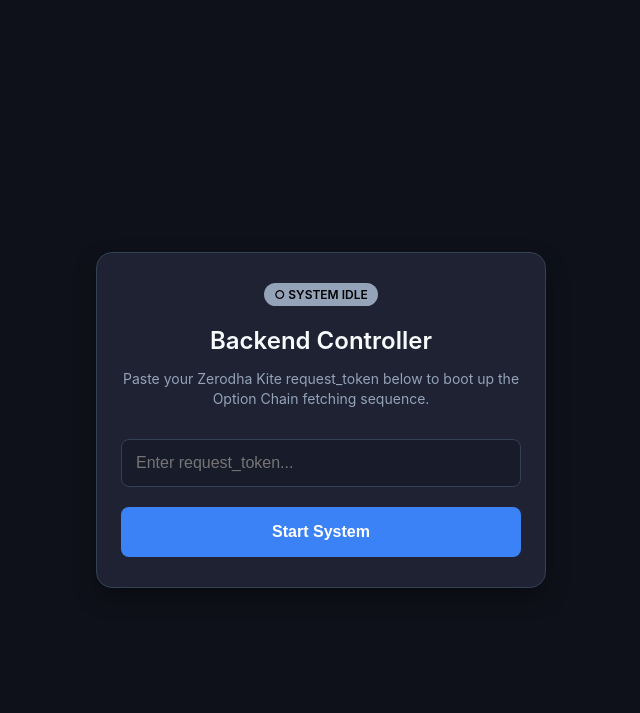
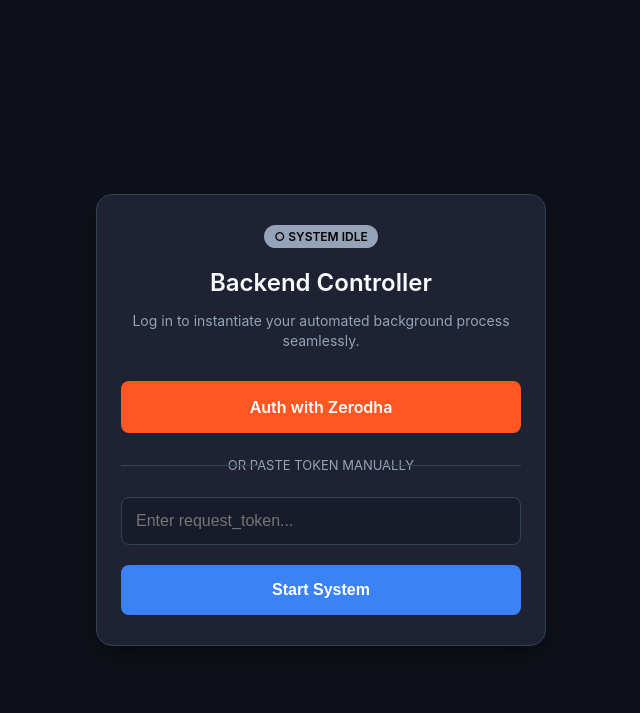
Before and after one commit to forambhuva96-oss/kite-option-chain, a FastAPI app: page / in a window 1280 px wide. Shown: the top 713 px of the page, without its empty margins (319-959 px from the left). Run offline with FastAPI, Linux system fonts and the light colour scheme.

Commit message:
Enhance UI: Added native Zerodha Auth OAuth Button and automated redirect handling logic.

```diff
--- a/main.py
+++ b/main.py
@@ -38,11 +38,17 @@ templates = Jinja2Templates(directory="templates")
 @app.get("/", response_class=HTMLResponse)
 async def serve_mobile_controller(request: Request):
     status = background_task.get_system_status()
-    return templates.TemplateResponse("mobile_login.html", {
-        "request": request,
-        "active": status["active"],
-        "last_updated": status["last_updated"]
-    })
+    # Pull KITE_API_KEY directly from environment for frontend integration
+    kite_api_key = os.getenv("KITE_API_KEY", "")
+    return templates.TemplateResponse(
+        request=request,
+        name="mobile_login.html",
+        context={
+            "active": status["active"],
+            "last_updated": status["last_updated"],
+            "kite_api_key": kite_api_key
+        }
+    )
 
 @app.post("/login")
 async def process_login(request_token: str = Form(...)):
--- a/templates/mobile_login.html
+++ b/templates/mobile_login.html
@@ -96,6 +96,50 @@
             background-color: var(--primary-hover);
         }
 
+        .btn-zerodha {
+            display: block;
+            width: 100%;
+            padding: 16px;
+            border-radius: 8px;
+            background-color: #ff5722;
+            color: white;
+            font-size: 16px;
+            font-weight: 600;
+            text-align: center;
+            text-decoration: none;
+            box-sizing: border-box;
+            transition: background-color 0.2s, opacity 0.2s;
+            margin-bottom: 20px;
+        }
+
+        .btn-zerodha:hover {
+            background-color: #f4511e;
+        }
+
+        .btn-zerodha.disabled {
+            opacity: 0.7;
+            pointer-events: none;
+        }
+
+        .divider {
+            text-align: center;
+            color: var(--text-muted);
+            font-size: 13px;
+            margin: 24px 0;
+            position: relative;
+        }
+
+        .divider::before, .divider::after {
+            content: "";
+            position: absolute;
+            top: 50%;
+            width: 35%;
+            height: 1px;
+            background-color: var(--border);
+        }
+        .divider::before { left: 0; }
+        .divider::after { right: 0; }
+
         #status-box {
             margin-top: 20px;
             padding: 12px;
@@ -149,7 +193,13 @@
         </div>
 
         <h1>Backend Controller</h1>
-        <p class="subtitle">Paste your Zerodha Kite request_token below to boot up the Option Chain fetching sequence.</p>
+        <p class="subtitle">Log in to instantiate your automated background process seamlessly.</p>
+
+        {% if not active %}
+            <a href="https://kite.trade/connect/login?api_key={{ kite_api_key }}&v=3" class="btn-zerodha" id="zerodha-btn">Auth with Zerodha</a>
+
+            <div class="divider">OR PASTE TOKEN MANUALLY</div>
+        {% endif %}
 
         <form id="token-form">
             <div class="form-group">
@@ -162,14 +212,16 @@
     </div>
 
     <script>
-        document.getElementById('token-form').addEventListener('submit', async (e) => {
-            e.preventDefault();
+        const btn = document.getElementById('submit-btn');
+        const tokenInput = document.getElementById('request_token');
+        const statusBox = document.getElementById('status-box');
+        const form = document.getElementById('token-form');
+        const zerodhaBtn = document.getElementById('zerodha-btn');
 
-            const btn = document.getElementById('submit-btn');
-            const token = document.getElementById('request_token').value;
-            const statusBox = document.getElementById('status-box');
-
-            btn.textContent = 'Authenticating...';
+        // Function wrapper for logging processing
+        async function processTokenSubmission(token) {
+            if (zerodhaBtn) zerodhaBtn.classList.add('disabled');
+            btn.textContent = 'Starting system...';
             btn.style.opacity = '0.7';
             btn.disabled = true;
             statusBox.style.display = 'none';
@@ -181,9 +233,7 @@
 
                 const response = await fetch('/login', {
                     method: 'POST',
-                    headers: {
-                        'Content-Type': 'application/x-www-form-urlencoded',
-                    },
+                    headers: { 'Content-Type': 'application/x-www-form-urlencoded' },
                     body: formData
                 });
 
@@ -192,23 +242,57 @@
                 statusBox.style.display = 'block';
                 if (data.status === 'success') {
                     statusBox.classList.add('success');
-                    statusBox.textContent = '✅ System Started Successfully!';
-                    document.getElementById('request_token').value = ''; // clear
+                    statusBox.textContent = '✅ Login Successful. System Started.';
+                    tokenInput.value = ''; // clean logic
                     setTimeout(() => window.location.reload(), 1500);
                 } else {
                     statusBox.classList.add('error');
                     statusBox.textContent = '❌ ' + data.message;
-                    btn.textContent = 'Start System';
-                    btn.style.opacity = '1';
-                    btn.disabled = false;
+                    resetUI();
                 }
             } catch (err) {
                 statusBox.style.display = 'block';
                 statusBox.classList.add('error');
                 statusBox.textContent = '❌ Network error communicating with backend.';
-                btn.textContent = 'Start System';
-                btn.style.opacity = '1';
-                btn.disabled = false;
+                resetUI();
+            }
+        }
+
+        function resetUI() {
+            btn.textContent = 'Start System';
+            btn.style.opacity = '1';
+            btn.disabled = false;
+            if (zerodhaBtn) zerodhaBtn.classList.remove('disabled');
+        }
+
+        // Standard Manual Paste Submissions
+        form.addEventListener('submit', (e) => {
+            e.preventDefault();
+            processTokenSubmission(tokenInput.value);
+        });
+
+        // NATIVE AUTOMATION: URL Parameter Trapping
+        document.addEventListener("DOMContentLoaded", () => {
+            const params = new URLSearchParams(window.location.search);
+            const reqToken = params.get('request_token');
+            const authStatus = params.get('status');
+
+            if (authStatus === "success" && reqToken) {
+                // Auto-fill input
+                tokenInput.value = reqToken;
+
+                // Pure cleanup - strip url so refreshing doesnt spam /login
+                window.history.replaceState({}, document.title, window.location.pathname);
+
+                // Blast the token locally
+                processTokenSubmission(reqToken);
+            }
+            else if (authStatus && authStatus !== "success") {
+                statusBox.style.display = 'block';
+                statusBox.classList.add('error');
+                statusBox.textContent = '❌ Login failed or cancelled';
+                // Strip
+                window.history.replaceState({}, document.title, window.location.pathname);
             }
         });
     </script>
```
